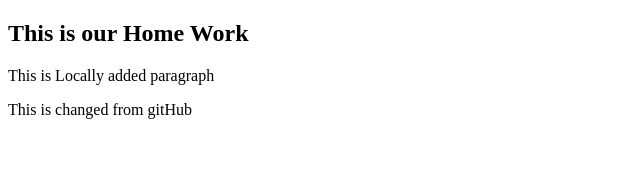
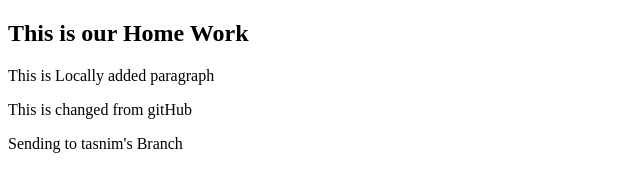
Before and after one commit to coder-rahman/team-work, a plain HTML site: page index.html in a window 1280 px wide. Shown: the whole page, without its empty margins (0-640 px from the left). Drawn offline with Linux system fonts and the light colour scheme.

Commit message:
This is comited to Tasnim's Branch

```diff
--- a/index.html
+++ b/index.html
@@ -8,5 +8,7 @@
 	<h2>This is our Home Work</h2>
 	<p>This is Locally added paragraph</p>
 	<p>This is changed from gitHub</p>
+
+	<p>Sending to tasnim's Branch</p>
 </body>
 </html>
```
